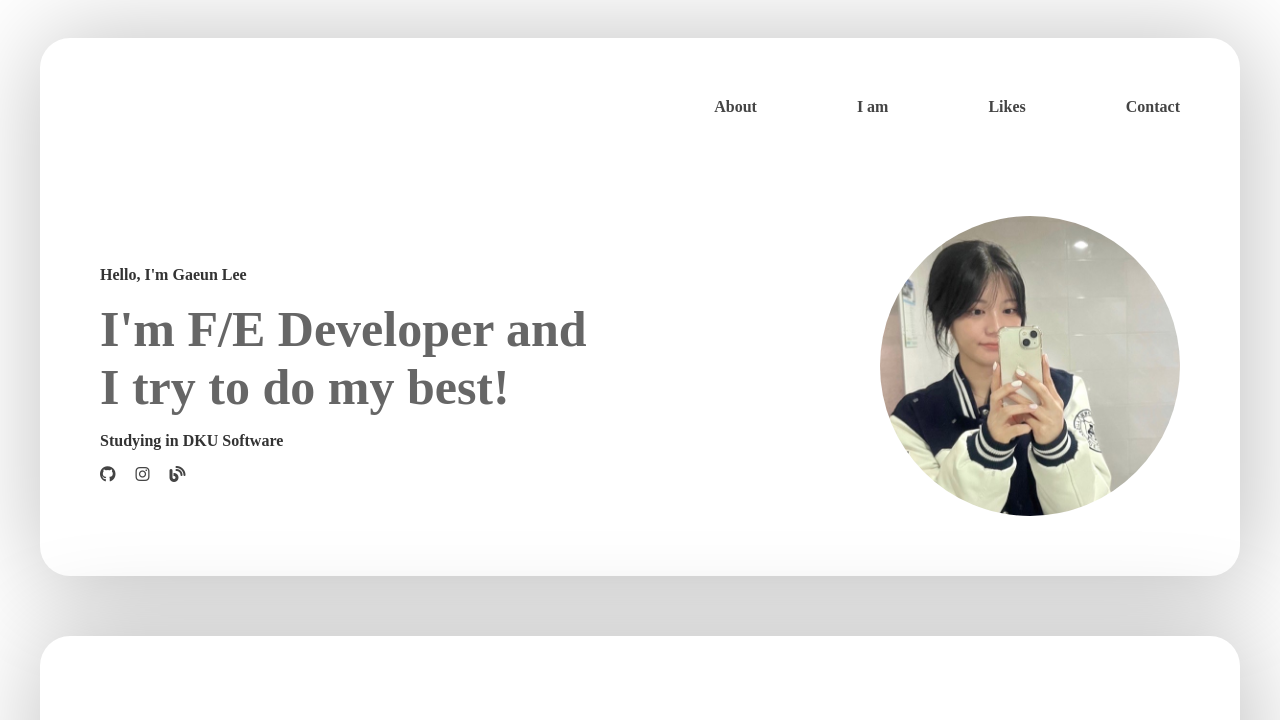
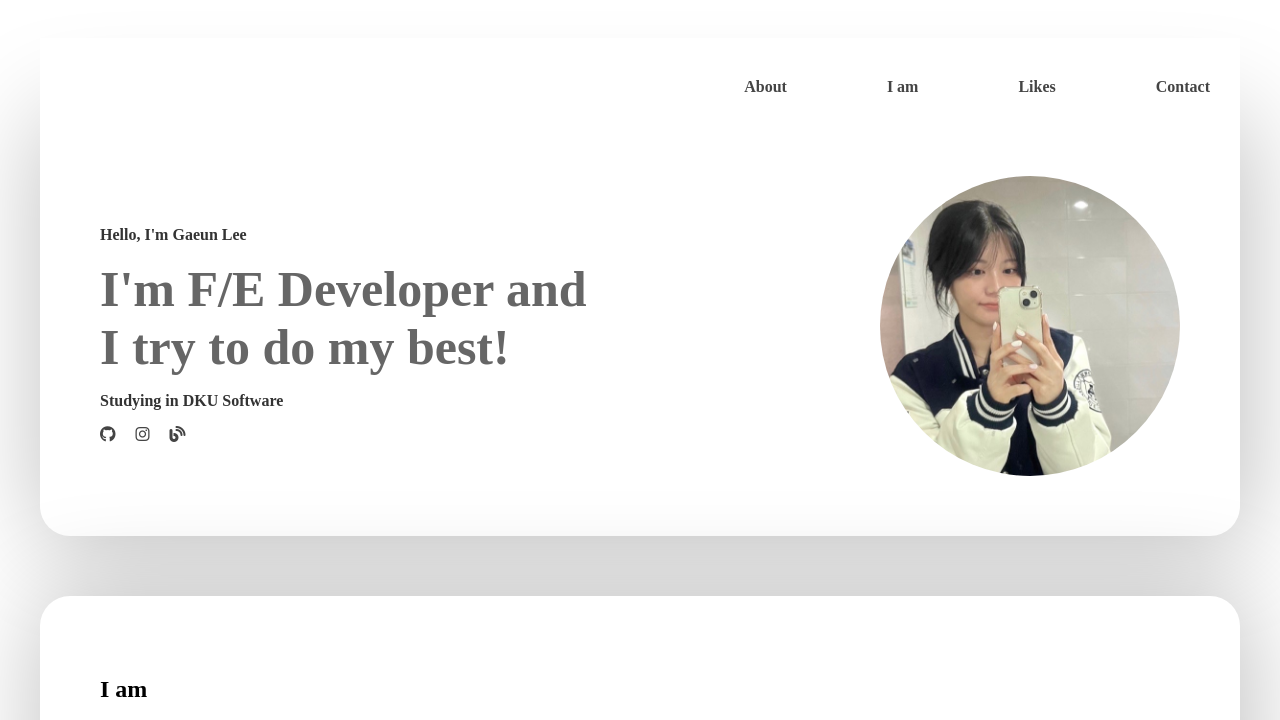
Before and after one commit to gaeunnlee/Mid-Term-Project, a plain HTML site: page index.html in a window 1280 px wide. Shown: the top 720 px of the page. Drawn offline with Linux system fonts and the light colour scheme; a web font is replaced by a local one.

Commit message:
feat: 부드러운 스크롤 효과 추가

```diff
--- a/index.html
+++ b/index.html
@@ -9,13 +9,13 @@
     <link rel="stylesheet" href="https://cdnjs.cloudflare.com/ajax/libs/font-awesome/6.4.0/css/all.min.css"/>
   </head>
   <body>
+    <nav>
+      <a href="#about">About</a>
+      <a href="#iAm">I am</a>
+      <a href="#likes">Likes</a>
+      <a href="#contact">Contact</a>
+    </nav>
     <div class="topProfile">
-      <nav>
-        <a href="#about">About</a>
-        <a href="#iAm">I am</a>
-        <a href="#likes">Likes</a>
-        <a href="#contact">Contact</a>
-      </nav>
       <div class="content">
         <div class="greeting">
             <p>Hello, I'm Gaeun Lee</p>
--- a/style.css
+++ b/style.css
@@ -2,6 +2,10 @@
 
 .jejugothic * {
  font-family: 'Jeju Gothic', sans-serif;
+}
+
+html {
+  scroll-behavior: smooth;
 }
 
 a {
@@ -15,7 +19,6 @@ body {
   flex-direction: column;
   padding: 30px;
   align-items: center;
-  gap: 60px;
 }
 
 .topProfile {
@@ -23,17 +26,30 @@ body {
   flex-direction: column;
   background: #ffffff;
   box-shadow: 4px 4px 100px 4px rgba(0, 0, 0, 0.25);
-  border-radius: 30px;
+  border-radius: 0 0 30px 30px;
   padding: 60px;
   box-sizing: border-box;
   width: 1200px;
+  margin-bottom: 60px;
 }
 nav {
   display: flex;
+  width: 1200px;
   justify-content: flex-end;
   gap: 100px;
-  margin-bottom: 100px;
+  position: sticky;
+  top: 0px;
+  padding: 40px 30px 20px 30px;
+  background-color: #fff;
+  box-sizing: border-box;
+  z-index: 9999;
 }
+
+nav a:hover {
+  color: #2f75ff;
+  transition: 0.3s
+}
+
 .topProfile .content {
   display: flex;
   justify-content: space-between;
@@ -76,6 +92,7 @@ nav {
   padding: 60px;
   box-sizing: border-box;
   width: 1200px;
+  margin-bottom: 60px;
 }
 
 #iAm .content {
```
